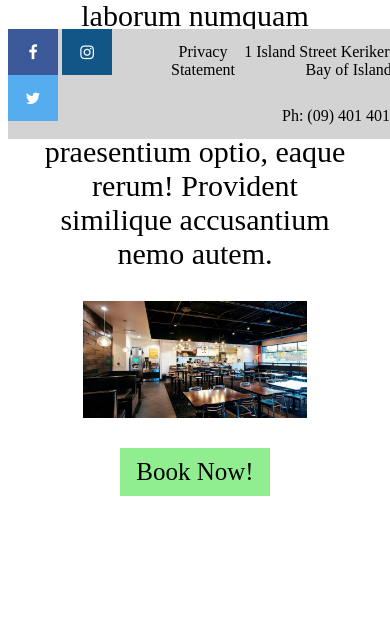
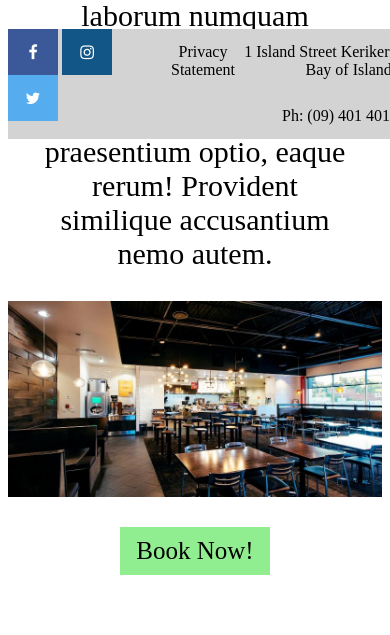
Before and after one commit to CraigMRowan/CraigMRowan.github.io, a PHP site: page / in a window 390 px wide. Shown: the part 705-1340 px from the top of the page. Before the commit the page ends 1201 px from the top, so only its background shows below. Run offline with PHP 8.4, Linux system fonts and the light colour scheme.

Commit message:
Added media queries for images

```diff
--- a/styles/styles.css
+++ b/styles/styles.css
@@ -103,6 +103,12 @@ body {
     width: 60%;
 }
 
+@media screen and (max-width:800px) {
+    .restaurantimage {
+      width:100%;
+    }
+}
+
 .booknow {
     font-size: 25px;
     width: 150px;
@@ -163,6 +169,12 @@ body {
     width: 20%;
 }
 
+@media screen and (max-width:800px) {
+    .menuimages {
+      width:100%;
+    }
+}
+
 .drinks {
     margin: auto;
     width: 600px;
```
